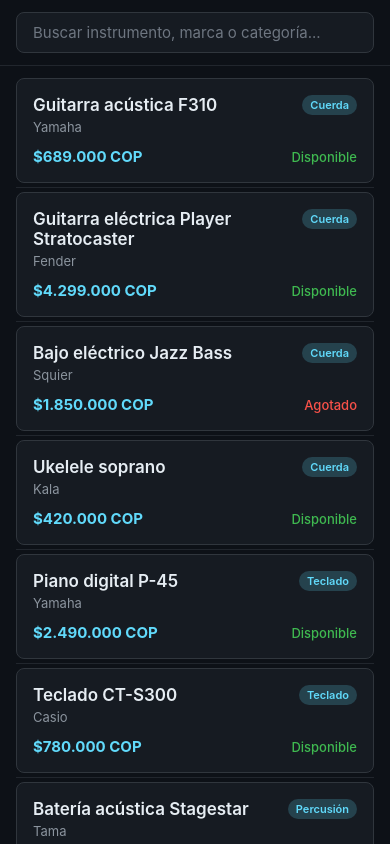
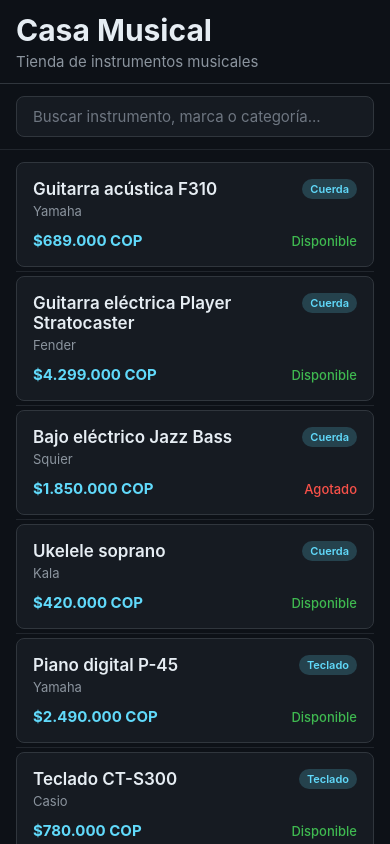
Before and after one commit to Gironza/bc-reactnative-Santiago, a React Native app: screen / in a window 390 px wide. Built offline with nearby package versions, Linux system fonts and the light colour scheme.

Commit message:
feat: add fixed brand header above search bar and update README.md

```diff
--- a/App.tsx
+++ b/App.tsx
@@ -1,6 +1,11 @@
 import React from 'react';
 import { StatusBar } from 'expo-status-bar';
-import { SafeAreaView, StyleSheet } from 'react-native';
+import {
+  SafeAreaView,
+  StyleSheet,
+  Platform,
+  StatusBar as RNStatusBar,
+} from 'react-native';
 import { HomeScreen } from './src/screens/HomeScreen';
 import { COLORS } from './src/theme';
 
@@ -17,5 +22,6 @@
   container: {
     flex: 1,
     backgroundColor: COLORS.background,
+    paddingTop: Platform.OS === 'android' ? RNStatusBar.currentHeight ?? 0 : 0,
   },
 });
--- a/src/screens/HomeScreen.tsx
+++ b/src/screens/HomeScreen.tsx
@@ -16,14 +16,12 @@
 import { ItemCard } from '../components/ItemCard';
 import { COLORS, TYPOGRAPHY, SPACING, RADIUS } from '../theme';
 
-
 function ItemSeparator(): React.JSX.Element {
   return <View style={styles.separator} />;
 }
 
 export function HomeScreen(): React.JSX.Element {
   const [query, setQuery] = useState<string>('');
-
 
   const filteredItems = useMemo(() => {
     const lower = query.trim().toLowerCase();
@@ -62,6 +60,13 @@
     >
       <TouchableWithoutFeedback onPress={Keyboard.dismiss}>
         <View style={styles.inner}>
+          {/* Header fijo */}
+          <View style={styles.header}>
+            <Text style={styles.headerTitle}>Casa Musical</Text>
+            <Text style={styles.headerSubtitle}>Tienda de instrumentos musicales</Text>
+          </View>
+
+          {/* Búsqueda fija */}
           <View style={styles.searchContainer}>
             <TextInput
               style={styles.searchInput}
@@ -77,6 +82,7 @@
             />
           </View>
 
+          {/* Solo esto se desplaza */}
           <FlatList
             data={filteredItems}
             keyExtractor={(item) => item.id}
@@ -100,6 +106,23 @@
   },
   inner: {
     flex: 1,
+  },
+  header: {
+    paddingHorizontal: SPACING.base,
+    paddingTop: SPACING.md,
+    paddingBottom: SPACING.md,
+    borderBottomWidth: 1,
+    borderBottomColor: COLORS.border,
+  },
+  headerTitle: {
+    fontSize: TYPOGRAPHY.size.xxl,
+    fontWeight: TYPOGRAPHY.weight.bold,
+    color: COLORS.textPrimary,
+  },
+  headerSubtitle: {
+    fontSize: TYPOGRAPHY.size.base,
+    color: COLORS.textSecondary,
+    marginTop: SPACING.xs,
   },
   searchContainer: {
     paddingHorizontal: SPACING.base,
```
Also changed, not shown: assets/week-2.jpeg (added), 1 other file (tests, documents, lock files or other folders).
